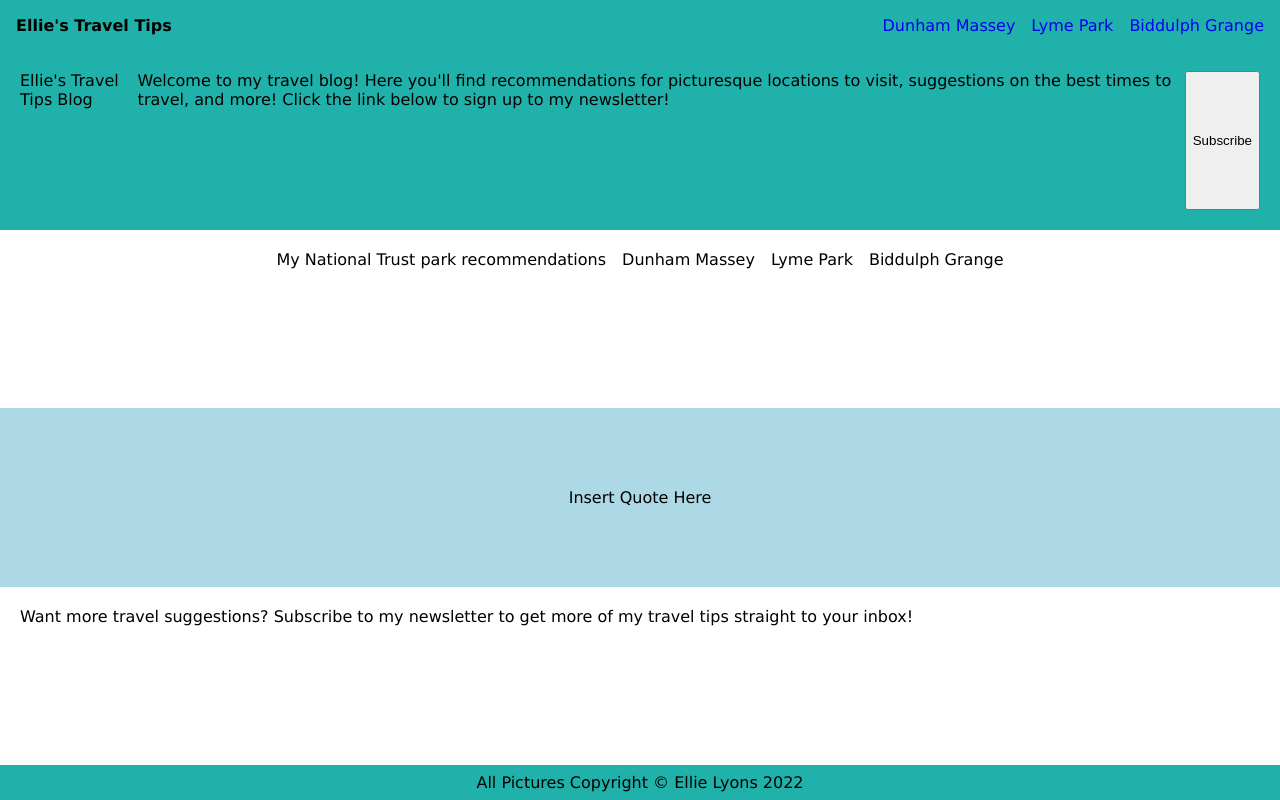
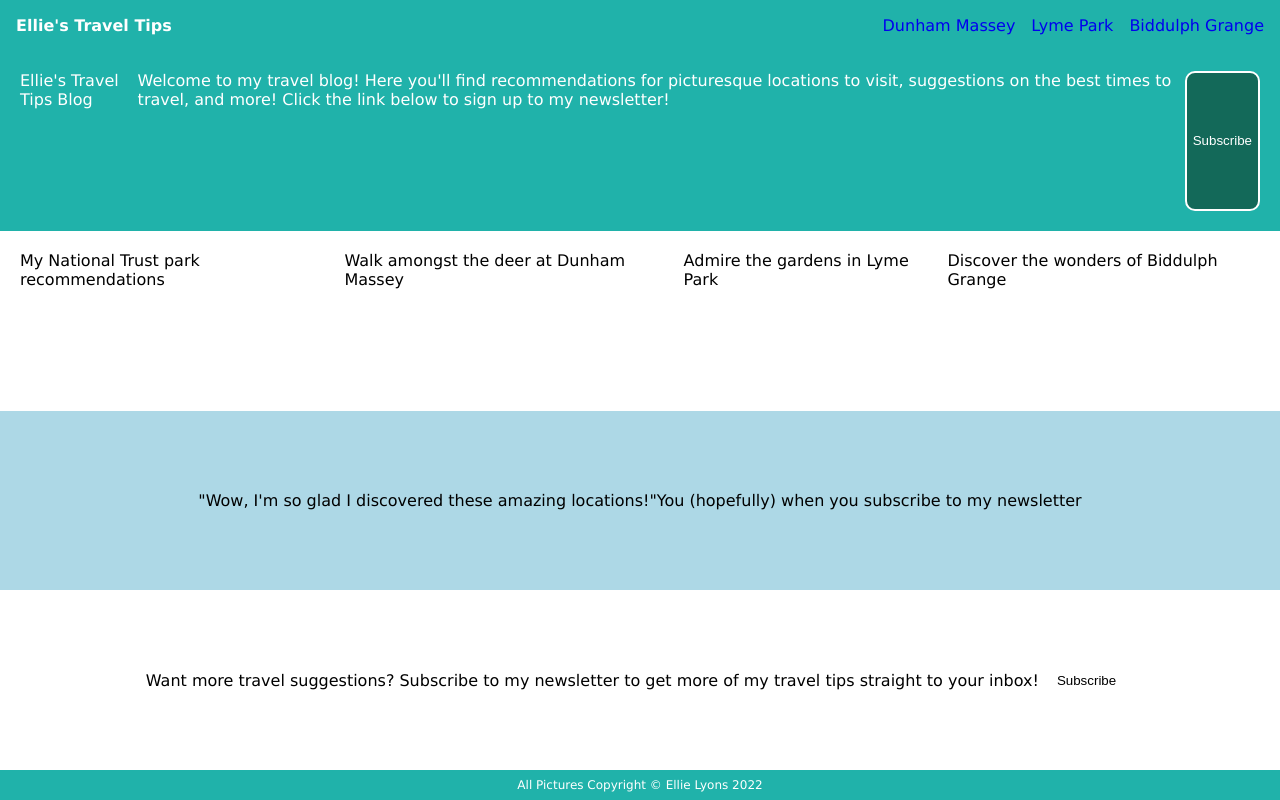
Before and after one commit to elliehl/island-travel-website, a plain HTML site: page index.html in a window 1280 px wide. Drawn offline with Linux system fonts and the light colour scheme.

Commit message:
Add some text to webpage sections

```diff
--- a/index.html
+++ b/index.html
@@ -35,13 +35,14 @@
 
         <div class="photo-container">
             <div>My National Trust park recommendations</div>
-            <div class="photo" href="ADD PHOTO">Dunham Massey</div>
-            <div class="photo" href="ADD PHOTO">Lyme Park</div>
-            <div class="photo" href="ADD PHOTO">Biddulph Grange</div>
+            <div class="photo" href="ADD PHOTO">Walk amongst the deer at Dunham Massey</div>
+            <div class="photo" href="ADD PHOTO">Admire the gardens in Lyme Park</div>
+            <div class="photo" href="ADD PHOTO">Discover the wonders of Biddulph Grange</div>
         </div>
 
         <div class="quote-container">
-            <div class="quote">Insert Quote Here</div>
+            <div class="quote">"Wow, I'm so glad I discovered these amazing locations!"</div>
+            You (hopefully) when you subscribe to my newsletter
         </div>
 
 
@@ -52,8 +53,10 @@
 
 
         <div class="sign-up">
-            Want more travel suggestions?
+            <p>Want more travel suggestions?
             Subscribe to my newsletter to get more of my travel tips straight to your inbox!
+            </p>
+            <button class="sign-up-button">Subscribe</button>
         </div>
     </div>
 
--- a/style.css
+++ b/style.css
@@ -3,6 +3,7 @@ body {
     flex-direction: column;
     margin: 0;
     height: 100vh;
+    width: 100%;
     font-family: Verdana, sans-serif;
 }
 
@@ -12,6 +13,7 @@ body {
     align-items: center;
     padding: 16px;
     justify-content: space-between;
+    color: white;
 }
 
 ul {
@@ -39,6 +41,7 @@ a {
 .right-links {
     gap: 16px;
     display: flex;
+    color: white;
 }
 
 .main-sections {
@@ -54,6 +57,14 @@ a {
     justify-content: space-around;
     background-color: lightseagreen;
     flex: 1;
+    color: white;
+}
+
+.intro-button {
+    border-radius: 10px;
+    border: 2px solid white;
+    background-color: rgb(19, 105, 89);
+    color: white;
 }
 
 .photo-container {
@@ -83,6 +94,15 @@ a {
     display: flex;
     padding: 20px;
     flex: 1;
+    align-items: center;
+    justify-content: center;
+}
+
+.sign-up-button {
+    border-radius: 10px;
+    padding: 8px 16px;
+    background-color: transparent;
+    border: 2px solid white;
 }
 
 .footer {
@@ -91,4 +111,7 @@ a {
     justify-content: center;
     background-color: lightseagreen;
     padding: 8px;
+    color: white;
+    border-color: white;
+    font-size: 12px;
 }
```
